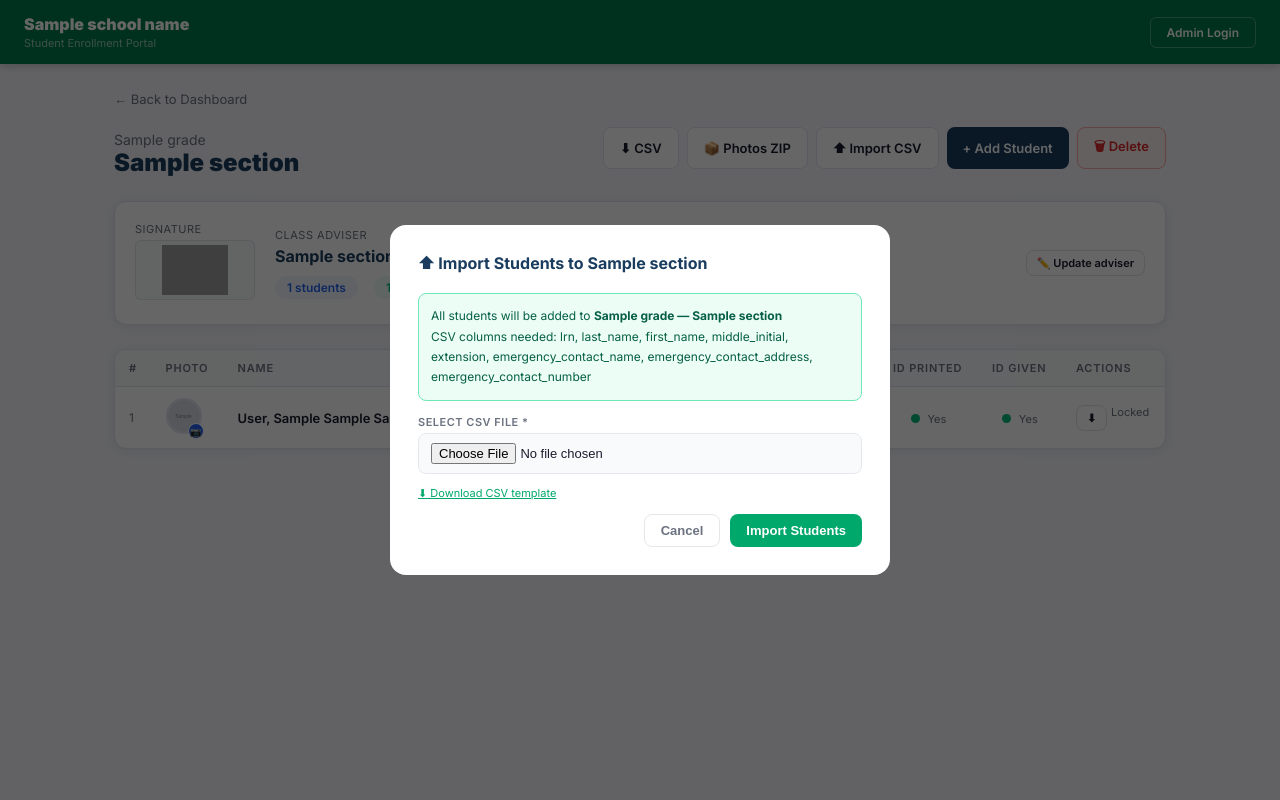
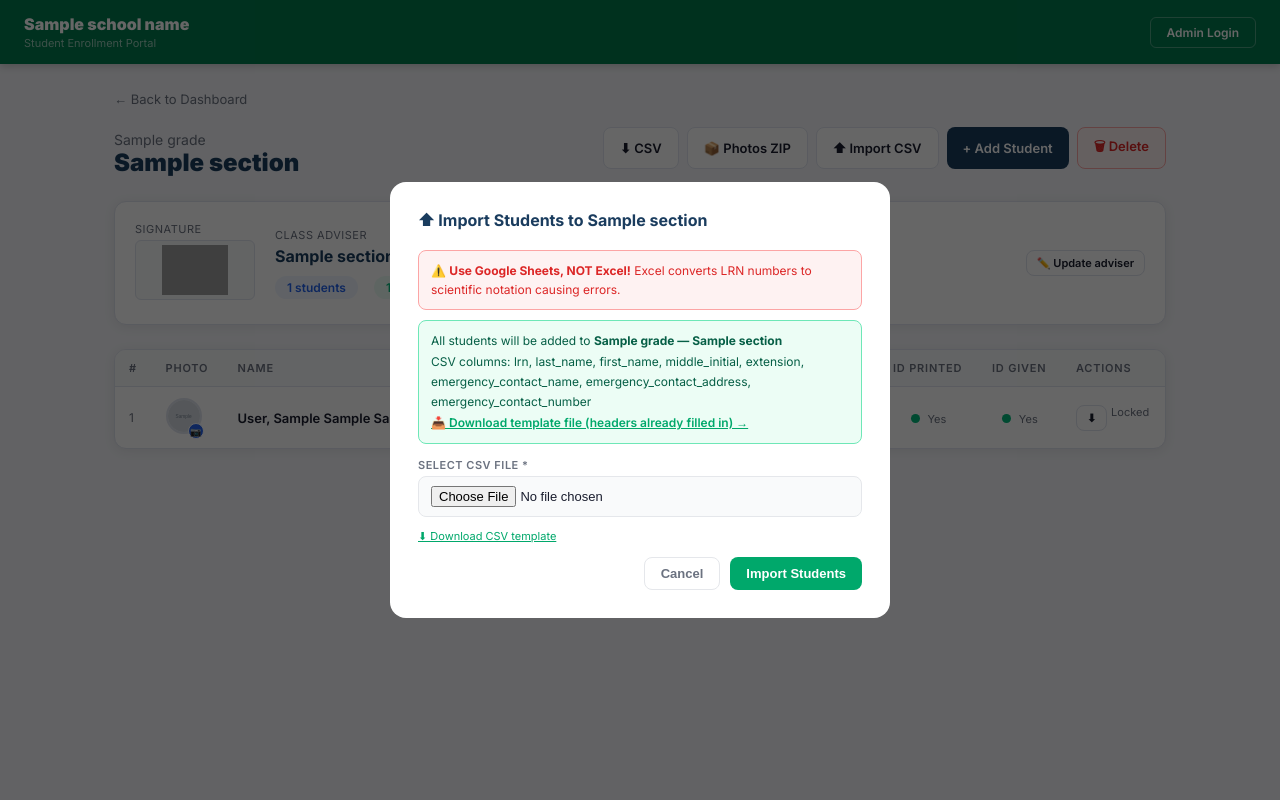
Before and after one commit to CharmeineC/ces-teacher-portal, a Flask app: template templates/section_detail.html in a window 1280 px wide, after a click on "⬆ Import CSV". Run offline with Flask 3, Linux system fonts and the light colour scheme; the template is opened without the code that fills it: most values are stand-ins (such as "Sample title", 1, 10 or a date in 2020); grey boxes marked "Sample" are stand-in pictures; grey boxes are pictures that could not be loaded.

Commit message:
Update section_detail.html

```diff
--- a/templates/section_detail.html
+++ b/templates/section_detail.html
@@ -403,9 +403,13 @@ tbody tr:hover{background:#f9fafb;}
     <form method="POST" action="/bulk_import" enctype="multipart/form-data">
       <input type="hidden" name="grade" value="{{ section.grade if section else '' }}"/>
       <input type="hidden" name="section_name" value="{{ section.section_name if section else '' }}"/>
-      <div style="background:#ecfdf5;border:1px solid #6ee7b7;border-radius:8px;padding:12px;margin-bottom:14px;font-size:12px;color:#065f46;line-height:1.7;">
+      <div style="background:#fef2f2;border:1px solid #fca5a5;border-radius:8px;padding:10px 12px;margin-bottom:10px;font-size:12px;color:#dc2626;line-height:1.6;">
+        ⚠️ <strong>Use Google Sheets, NOT Excel!</strong> Excel converts LRN numbers to scientific notation causing errors.
+      </div>
+      <div style="background:#ecfdf5;border:1px solid #6ee7b7;border-radius:8px;padding:10px 12px;margin-bottom:14px;font-size:12px;color:#065f46;line-height:1.7;">
         All students will be added to <strong>{{ section.grade if section else '' }} — {{ section.section_name if section else '' }}</strong><br/>
-        CSV columns needed: lrn, last_name, first_name, middle_initial, extension, emergency_contact_name, emergency_contact_address, emergency_contact_number
+        CSV columns: lrn, last_name, first_name, middle_initial, extension, emergency_contact_name, emergency_contact_address, emergency_contact_number<br/>
+        <a href="/download_template_xlsx" style="color:#00a86b;font-weight:600;">📥 Download template file (headers already filled in) →</a>
       </div>
       <div style="margin-bottom:12px;">
         <label style="font-size:11px;color:#6b7280;text-transform:uppercase;letter-spacing:.5px;margin-bottom:4px;display:block;font-weight:600;">Select CSV File *</label>
```
